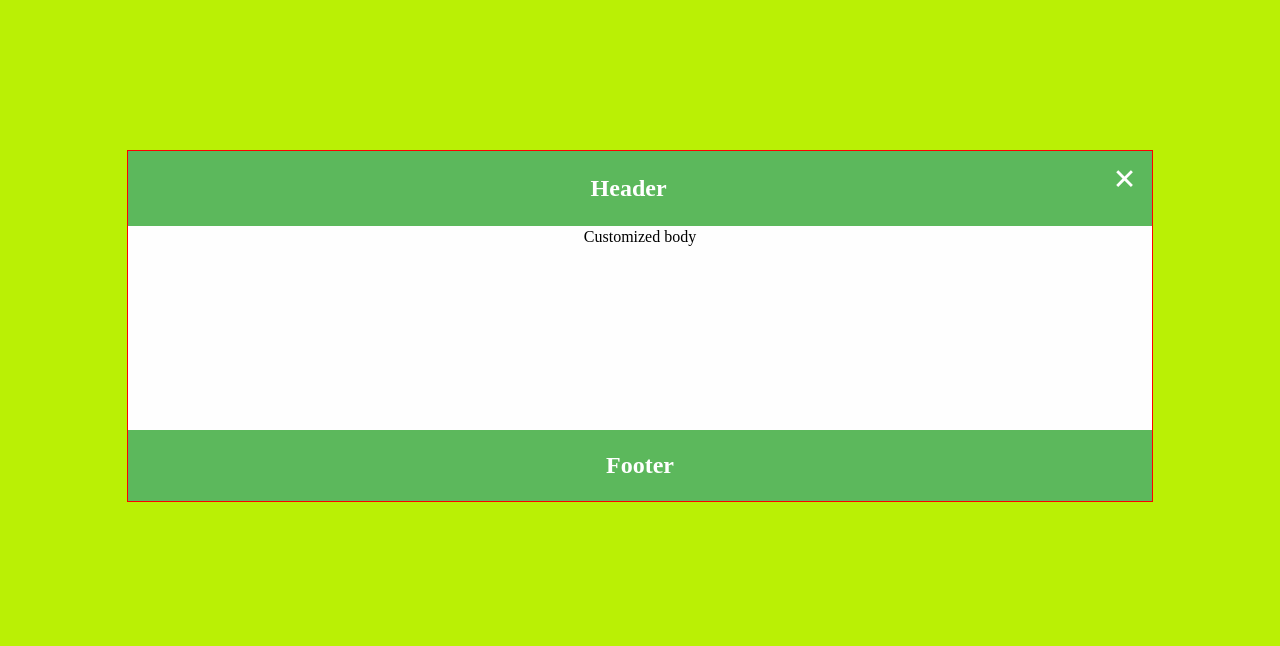
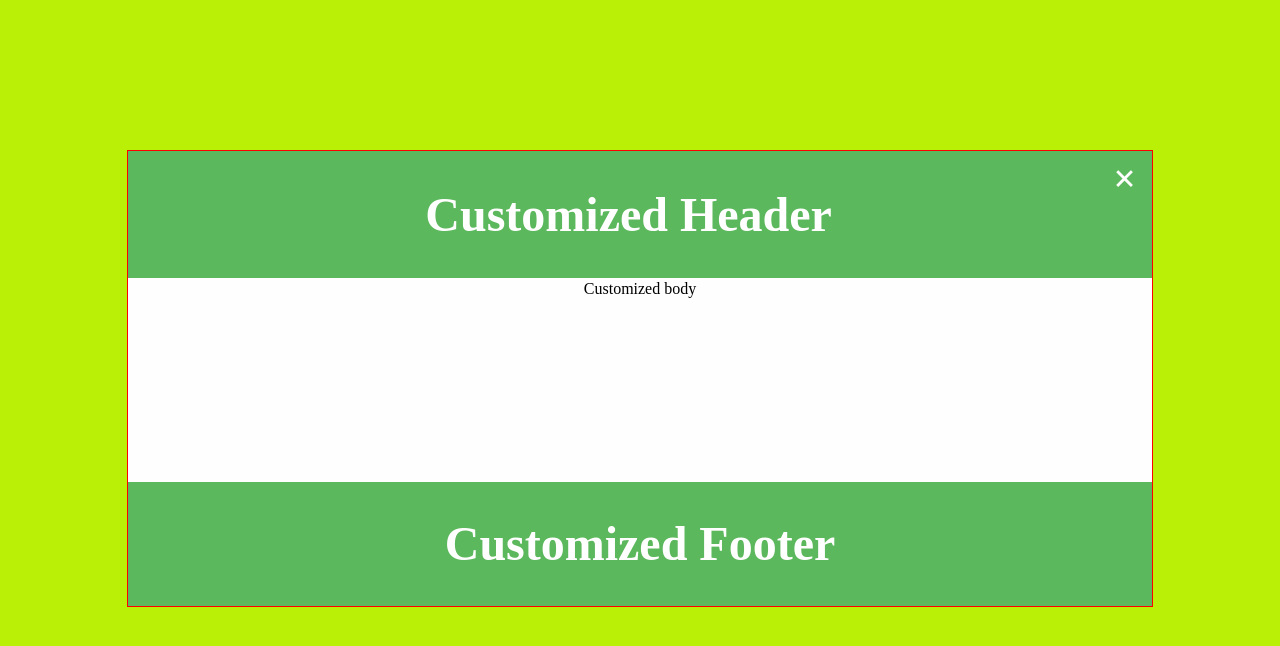
Before and after one commit to LaurenCummings/react-samples, a React (Vite) app: page / in a window 1280 px wide. Both pictures are taken after a click on the button "Open Modal Popup". Shown: the top 646 px of the page. Built offline with nearby package versions, Linux system fonts and the light colour scheme.

Commit message:
Added customized header, footer, and id

```diff
--- a/src/components/ModalTest.jsx
+++ b/src/components/ModalTest.jsx
@@ -17,7 +17,14 @@ function ModalTest() {
         <div>
             <button onClick={handleToggleModalPopup}>Open Modal Popup</button>
             {
-                showModalPopup && <Modal onClose={onClose} body={<div>Customized body</div>} />
+                showModalPopup &&
+                <Modal
+                    id={'custom-id'}
+                    header={<h1>Customized Header</h1>}
+                    footer={<h1>Customized Footer</h1>}
+                    onClose={onClose}
+                    body={<div>Customized body</div>}
+                />
             }
         </div>
     )
```
